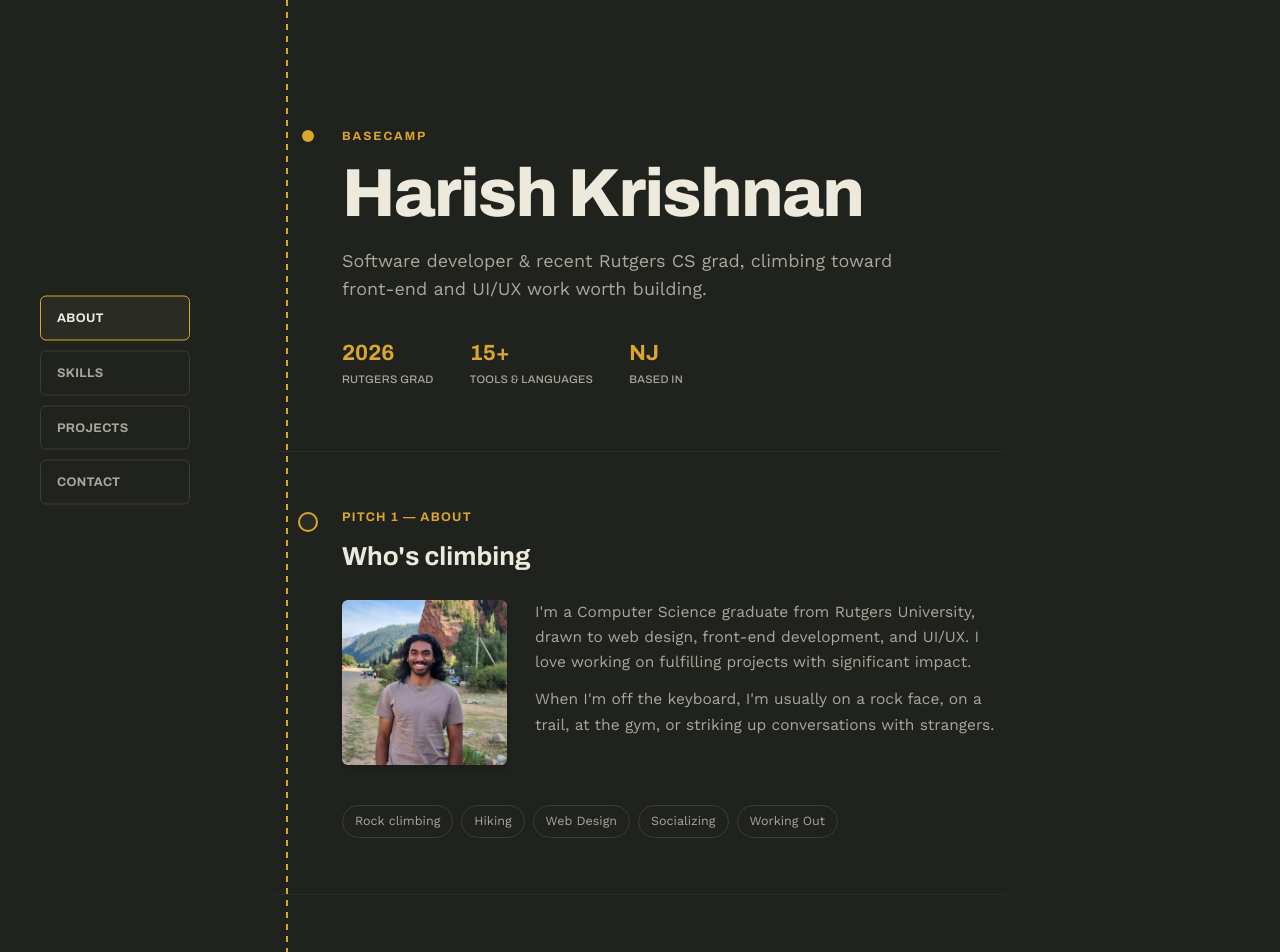
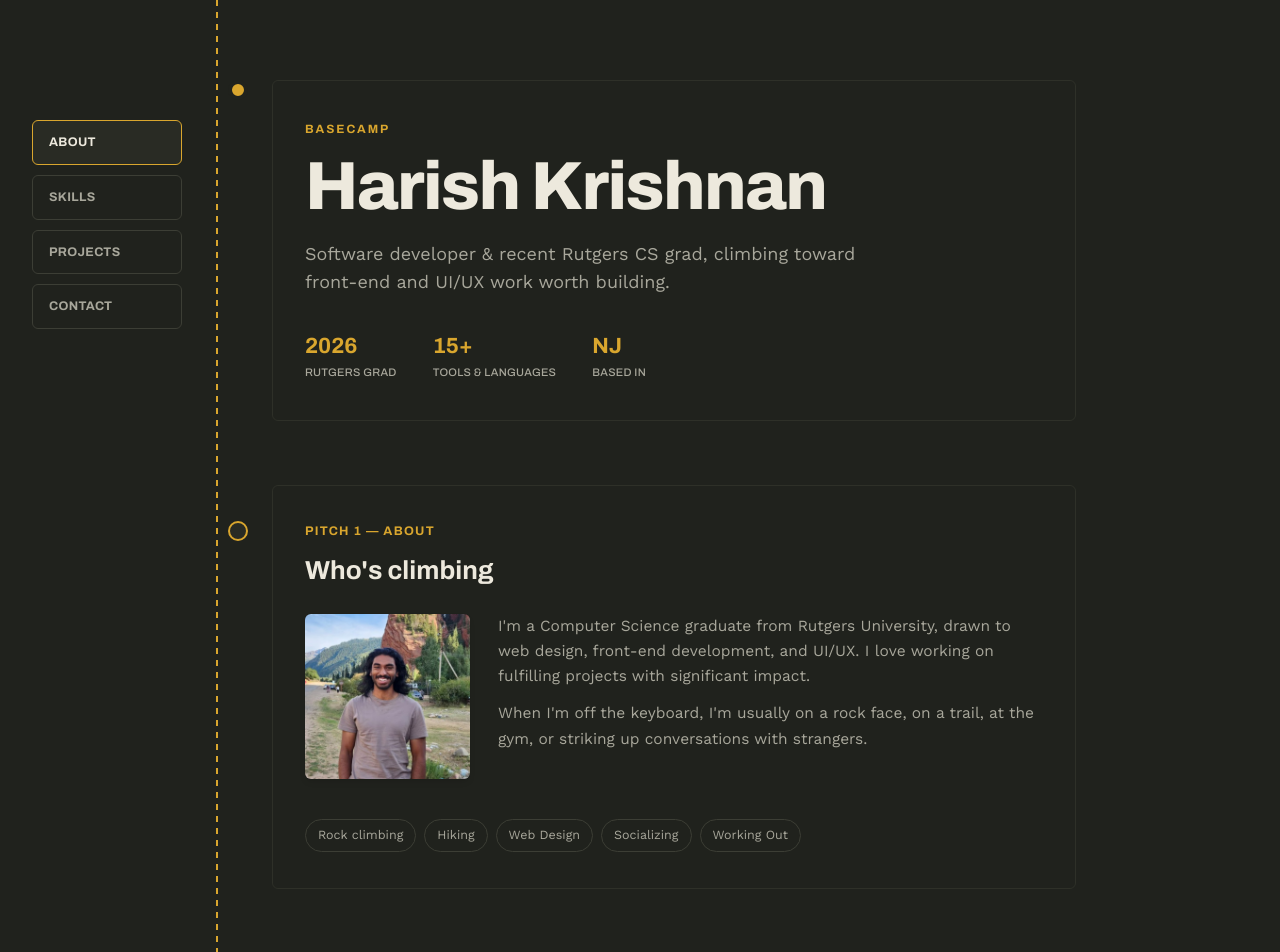
Before and after one commit to HarishKrishnaan/harish-portfolio, a Next.js app: page / in a window 1280 px wide. Shown: the top 952 px of the page. Built offline with nearby package versions, Linux system fonts and the light colour scheme.

Commit message:
fixed sidebar nav pushing everything off-center, widened page a bit, and got footer alignment closer to ideal

```diff
--- a/app/page.tsx
+++ b/app/page.tsx
@@ -11,7 +11,7 @@ export default function Home() {
   return (
     <>
       <Sidebar />
-      <main className="relative max-w-[780px] mx-auto px-4 sm:px-6">
+      <main className="relative max-w-[920px] mx-auto px-4 sm:px-6">
         <RouteLine />
         <Hero />
         <About />
--- a/components/Footer.tsx
+++ b/components/Footer.tsx
@@ -1,7 +1,7 @@
 export default function Footer() {
   return (
     <footer className="border-t border-line/40">
-      <div className="max-w-[780px] mx-auto px-4 sm:px-6 py-14 grid sm:grid-cols-3 gap-10">
+      <div className="max-w-[920px] mx-auto pl-14 sm:pl-[68px] pr-4 sm:pr-6 py-14 grid sm:grid-cols-3 gap-10">
         <div>
           <p className="font-display font-bold text-cream text-[15px]">
             Harish Krishnan
@@ -53,7 +53,7 @@ export default function Footer() {
       </div>
 
       <div className="border-t border-line/40">
-        <div className="max-w-[780px] mx-auto px-4 sm:px-6 py-5 flex justify-between items-center text-[11.5px] text-soft">
+        <div className="max-w-[920px] mx-auto pl-14 sm:pl-[68px] pr-4 sm:pr-6 py-5 flex justify-between items-center text-[11.5px] text-soft">
           <span>© 2026 Harish Krishnan</span>
           <span>Built with Next.js + TypeScript</span>
         </div>
--- a/components/Hero.tsx
+++ b/components/Hero.tsx
@@ -1,10 +1,11 @@
 export default function Hero() {
   return (
-    <header className="relative pl-14 sm:pl-[68px] pt-24 sm:pt-32 pb-16">
+    <header className="relative pl-14 sm:pl-[68px] pt-16 sm:pt-20 pb-6 sm:pb-8">
       <div
         aria-hidden="true"
-        className="absolute left-0 sm:left-6 top-[94px] sm:top-[126px] w-5 h-5 rounded-full bg-gold border-4 border-bg"
+        className="absolute left-0 sm:left-6 top-[52px] sm:top-[80px] w-5 h-5 rounded-full bg-gold border-4 border-bg"
       />
+      <div className="border border-line/50 rounded-md px-6 sm:px-8 py-8 sm:py-10">
         <p className="font-display font-bold text-xs tracking-[0.16em] uppercase text-gold mb-4">
           Basecamp
         </p>
@@ -32,6 +33,7 @@ export default function Hero() {
             </div>
           ))}
         </div>
+      </div>
     </header>
   );
 }
--- a/components/Pitch.tsx
+++ b/components/Pitch.tsx
@@ -10,12 +10,13 @@ export default function Pitch({
   children: React.ReactNode;
 }) {
   return (
-    <section id={id} className="relative pl-14 sm:pl-[68px] py-12 sm:py-14 scroll-mt-8 border-t border-line/40">
+    <section id={id} className="relative pl-14 sm:pl-[68px] py-6 sm:py-8 scroll-mt-8">
       <a
         href={`#${id}`}
         aria-label={`Jump to ${title} section`}
-        className="absolute left-0 sm:left-6 top-[60px] w-5 h-5 rounded-full bg-panel border-2 border-gold block transition-shadow duration-300 hover:shadow-[0_0_12px_2px_rgba(217,166,46,0.5)] cursor-pointer"
+        className="absolute left-0 sm:left-6 top-[52px] sm:top-[68px] w-5 h-5 rounded-full bg-panel border-2 border-gold block transition-shadow duration-300 hover:shadow-[0_0_12px_2px_rgba(217,166,46,0.5)] cursor-pointer"
       />
+      <div className="border border-line/50 rounded-md px-6 sm:px-8 py-7 sm:py-9">
         <p className="font-display font-bold text-[12.5px] uppercase tracking-[0.1em] text-gold mb-2.5">
           {label}
         </p>
@@ -23,6 +24,7 @@ export default function Pitch({
           {title}
         </h2>
         {children}
+      </div>
     </section>
   );
 }
--- a/components/Sidebar.tsx
+++ b/components/Sidebar.tsx
@@ -35,7 +35,7 @@ export default function Sidebar() {
   return (
     <nav
       aria-label="Section navigation"
-      className="hidden xl:flex flex-col gap-2.5 fixed left-10 top-1/2 -translate-y-1/2 w-[150px]"
+      className="hidden xl:flex flex-col gap-2.5 fixed left-8 2xl:left-16 top-[120px] w-[150px]"
     >
       {sections.map((s) => {
         const isActive = active === s.id;
```
Lines whose indentation alone changed are shown as unchanged.
